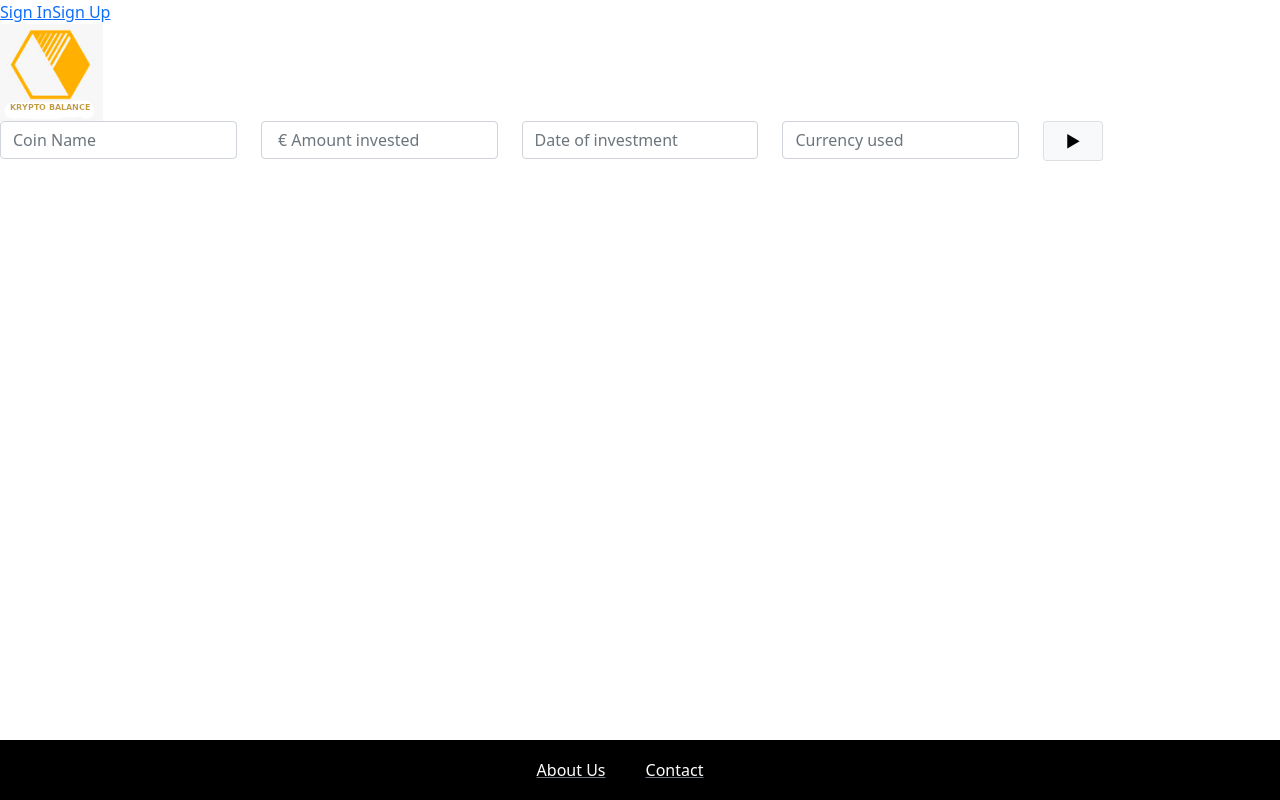
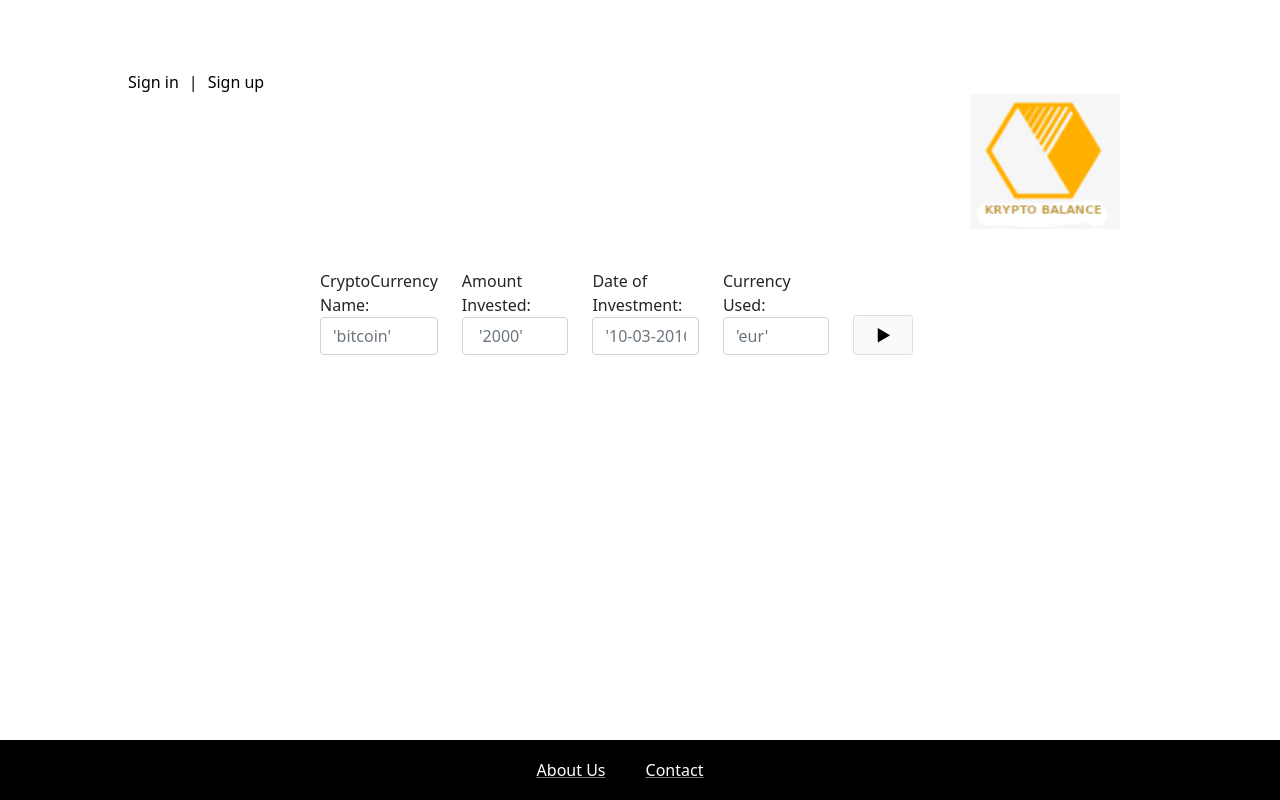
Before and after one commit to rebecaconte/kryptobalance-client, a React (Create React App) app: page / in a window 1280 px wide. Built offline with nearby package versions, Linux system fonts and the light colour scheme; no server answers.

Commit message:
some basic css done

```diff
--- a/src/App.css
+++ b/src/App.css
@@ -4,8 +4,6 @@
 }
 
 body {
-
-
   font-size: 25px;
 
 }
@@ -22,7 +20,6 @@ body {
   flex-direction: row;
   align-self: center;
   justify-content: space-between;
-
 }
 
 .navbar {
@@ -53,7 +50,6 @@ body {
   object-fit: cover;
   border-radius: 50%;
 }
-
 
 .dropdown-menu {
   right: 5px;
@@ -89,7 +85,6 @@ body {
   color:white;
 }
 
-
 /**** ABOUT PAGE ****/
 
 .aboutPage{
@@ -102,14 +97,12 @@ body {
   margin-right: 90px;
   display: flex;
   justify-content: flex-start
-
 }
 
 .logoAPage{
   width: 225px;
   height: 200px;
   margin-left: 80px;
-
 }
 
 .aboutPageFirst{
@@ -122,8 +115,6 @@ body {
   color:#000000;
   margin-top: 70px;
   margin-right: 15em;
-
-
 }
 
 .spaceLinks{
@@ -148,16 +139,55 @@ body {
 
 /**** HOME PAGE ****/
 
-.logoHomePage{
-  display: flex;
-  align-content: flex-end;
-
+.logoHPage{
+  width: 150px;
+  height: 135px;
 }
 
 .alertMessage {
-  width: 200px;
-  height: 50px;
+  margin-left: 15em;
+  width: 600px;
+  height: 25px;
   font-size: 12px;
+  margin-bottom: 20em;
+}
+
+.homePageAcordeon{
+  align-items: flex-end
+}
+
+.linksHP{
+  margin-left: 20px;
+  text-decoration: none;
+
+}
+.middleSpaceHP{
+  margin-bottom: 40px !important;
+}
+
+.homePageTop{
+  display: flex;
+  justify-content: flex-start;
+}
+
+.logoHomePage{
+  display: flex;
+  justify-content: flex-end;
+  margin-right: 10em;
+}
+
+.linksHomePage{
+  display: flex;
+  color:#000000;
+  margin-top: 70px;
+  margin-left: 8em;
+}
+
+
+
+
+.textValue{
+  font-size: 20px;
 }
 
 /**** DASHBOARD ****/
@@ -175,16 +205,6 @@ body {
 .pieChart{
   margin-right: 30px;
 }
-/*
-.secondLevelDashboard{
-  display: flex;
-  flex-direction: row;
-  align-content: center;
-  align-items: center;
-  justify-content: space-around;
-  align-items: flex-start;
-  margin-bottom: 70px ;
-} */
 
 .dashboardAccordeon{
   width: 600px;
@@ -202,7 +222,6 @@ body {
   height: 140px;
   border-radius: 50%;
   margin-top: 50px;
-
 }
 
 .formContainer{
--- a/src/components/Graph.js
+++ b/src/components/Graph.js
@@ -75,8 +75,8 @@ class Graph extends Component {
               type="linear"
               dataKey="CoinAmount"
               stroke="none"
-              fillOpacity={0.4}
-              fill="#55efc4"
+              fillOpacity={0.6}
+              fill="#f5e942"
               yAxisId="right"
               activeDot={{ strokeWidth: 0 }}
             />
@@ -84,8 +84,8 @@ class Graph extends Component {
               type="linear"
               dataKey="Total"
               stroke="none"
-              fillOpacity={0.4}
-              fill="#cf55c8"
+              fillOpacity={0.8}
+              fill="#b342f5"
               activeDot={{ strokeWidth: 0 }}
             />
           </AreaChart>
--- a/src/components/HomePage.js
+++ b/src/components/HomePage.js
@@ -28,7 +28,6 @@ class HomePage extends Component {
             amountGrowth: growth
         })
     }
-
 
     //grab from the form info about the name of coin invested
     handleGrowthName = (event) => {
@@ -101,32 +100,42 @@ class HomePage extends Component {
 
         return (
             <div>
-                <div>
-                    <p className="mb-0">
-                        <Link to="/signin">Sign In</Link>
-                        <Link to="/signup">Sign Up</Link>
-                    </p>
-
-                    <div>
-                        <img className="logoHomePage" alt="logo" src="./logokbalance.png" />
+                <div className="homePageTop" >
+                    <div className="linksHomePage ">
+                        <Link className="spaceLinks" to="/signin">Sign in</Link>
+                        <div className="spaceLinks"> | </div>
+                        <Link className="spaceLinks" to="/signup">Sign up</Link>
                     </div>
                 </div>
 
-                <Form>
-                    <Accordion>
-                        <Row>
+                <div >
+                    <div className="logoHomePage">
+                        <Link to="/"><img className="logoHPage" alt="logo" src="./logokbalance.png" /></Link>
+                    </div>
+                </div>
+
+                <Col className="middleSpaceHP" md={{ span: 3, offset: 3 }}></Col>
+
+                <Col md={{ span: 6, offset: 3 }}>
+                    <Form >
+                        <Accordion >
+                            <Row className="homePageAcordeon">
                                 <Col>
-                                <Form.Control placeholder="Coin Name" onChange={this.handleGrowthName} value={this.state.growth.name} />
+                                    <label htmlFor="name">CryptoCurrency Name:</label>
+                                    <Form.Control placeholder="'bitcoin'" onChange={this.handleGrowthName} value={this.state.growth.name} />
                                 </Col>
                                 <Col>
-                                <Form.Control placeholder=" € Amount invested" onChange={this.handleGrowthAmountInvested} value={this.state.growth.amountInvested} />
+                                    <label htmlFor="name">Amount Invested:</label>
+                                    <Form.Control placeholder=" '2000' " onChange={this.handleGrowthAmountInvested} value={this.state.growth.amountInvested} />
                                 </Col>
                                 <Col>
-                                <Form.Control placeholder="Date of investment" onChange={this.handleGrowthPurchaseDate} value={this.state.growth.purchaseDate} />
+                                    <label htmlFor="name">Date of Investment:</label>
+                                    <Form.Control placeholder="'10-03-2016'" onChange={this.handleGrowthPurchaseDate} value={this.state.growth.purchaseDate} />
                                 </Col>
 
                                 <Col>
-                                <Form.Control placeholder="Currency used" onChange={this.handleGrowthCurrencyUsed} value={this.state.growth.currencyUsed} />
+                                    <label htmlFor="name">Currency Used:</label>
+                                    <Form.Control placeholder="'eur'" onChange={this.handleGrowthCurrencyUsed} value={this.state.growth.currencyUsed} />
                                 </Col>
                                 <Col>
                                     <Card style={{ "width": "60px" }}>
@@ -140,7 +149,7 @@ class HomePage extends Component {
                                     <Card.Body>
 
                                         <Col>
-                                        <p>Today's Value:</p>
+                                            <p className="textValue">Today's Value:</p>
                                             {
                                                 amountGrowth > 0 ?
                                                     <Col>
@@ -162,8 +171,7 @@ class HomePage extends Component {
                                             }
                                         </Col>
 
-                                    <div className="alertMessage" style={{ "width": "400px", "align": "center" }}>
-
+                                        <div className="alertMessage" style={{ "width": "300px", "align": "center" }}>
                                             <Alert variant="success">
                                                 <p>Hey, nice to see you here!</p>
                                                 <p >
@@ -176,14 +184,13 @@ class HomePage extends Component {
                                                     <Link to="/signup">Sign Up</Link>
                                                 </p>
                                             </Alert>
-
                                         </div>
-
                                     </Card.Body>
                                 </Accordion.Collapse>
                             </Row>
                         </Accordion>
                     </Form>
+                </Col>
             </div>
         )
     }
--- a/src/components/MyNavbar.js
+++ b/src/components/MyNavbar.js
@@ -19,16 +19,15 @@ class MyNavbar extends Component {
                             <Navbar.Brand >Hello, {user.name}! </Navbar.Brand>
 
                             <NavDropdown title="" id="dropdown-menu-align-left">
-                                <NavDropdown.Item><Link className="linksDropDown" to="/profile" user={user}>Profile</Link></NavDropdown.Item>
-                                <NavDropdown.Item><Link className="linksDropDown" to="/dashboard" user={user}>Dashboard</Link></NavDropdown.Item>
-                                <NavDropdown.Item><Link className="linksDropDown" to="/about">Contact </Link></NavDropdown.Item>
+                                <NavDropdown.Item className="linksDropDown"><Link className="linksDropDown" to="/profile" user={user}>Profile</Link></NavDropdown.Item>
+                                <NavDropdown.Item className="linksDropDown"><Link className="linksDropDown" to="/dashboard" user={user}>Dashboard</Link></NavDropdown.Item>
+                                <NavDropdown.Item className="linksDropDown" ><Link className="linksDropDown" to="/about">Contact </Link></NavDropdown.Item>
                                 <NavDropdown.Divider />
                                 <button onClick={onLogout}>Logout</button>
                             </NavDropdown>
                             {
                                 user.image ?
                                     <div>
-
                                         <img className="nav-profile-img" alt="user-avatar" src={user.image} alt={user.name} />
                                     </div>
                                     :
```
Lines whose indentation alone changed are shown as unchanged.
